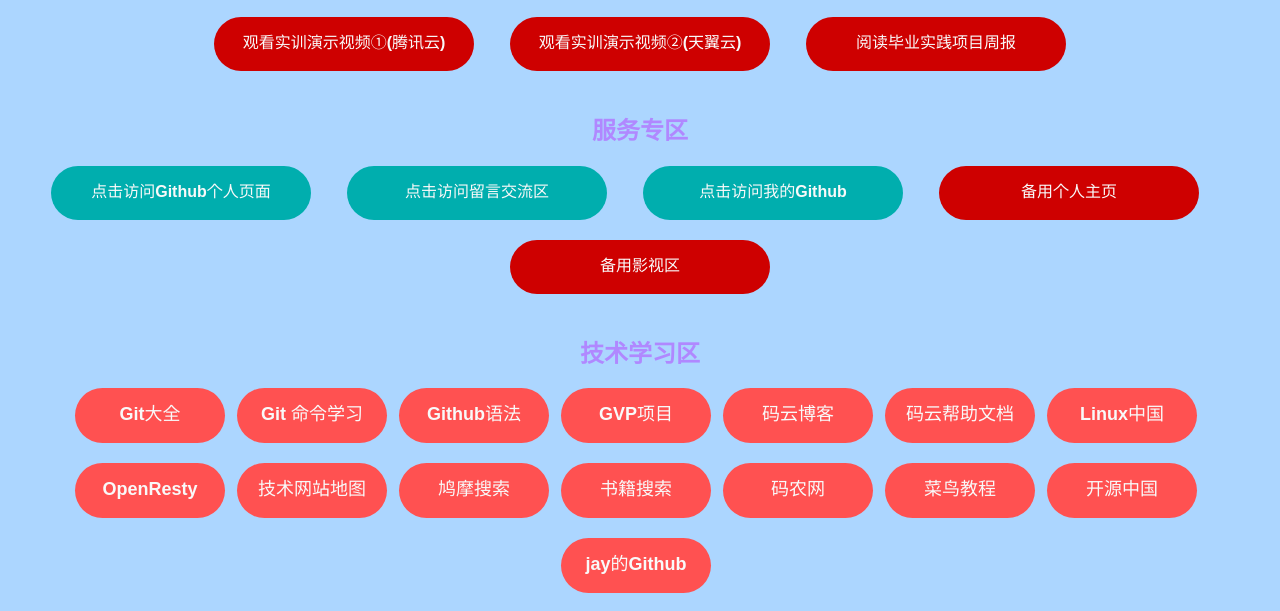
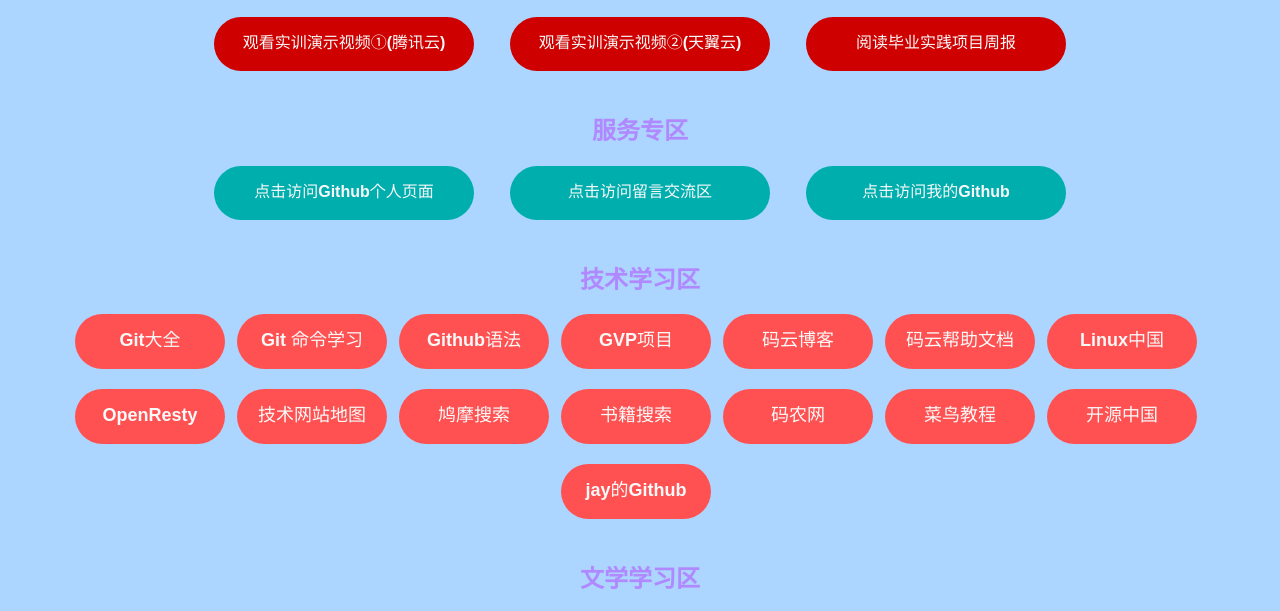
Before and after one commit to zhaohuiyou/Home, a plain HTML site: page index.html in a window 1280 px wide. Shown: the part 143-754 px from the top of the page. Drawn offline with Linux system fonts and the light colour scheme.

Commit message:
Update index.html

```diff
--- a/index.html
+++ b/index.html
@@ -508,10 +508,7 @@ html, * {-webkit-user-select:text!important; -moz-user-select:text!important;}
  <a href="https://support.qq.com/product/152635" class="rowtop2">点击访问留言交流区</a>
     &nbsp;&nbsp;&nbsp;&nbsp;
     <a href="https://github.com/zhaohuiyou" class="rowtop2">点击访问我的Github</a>
-	 &nbsp;&nbsp;&nbsp;&nbsp;
-<a href="https://zhaohuiyou-1259135023.cos.ap-guangzhou.myqcloud.com/index.html" class="rowtop3">备用个人主页</a>
-      &nbsp;&nbsp;&nbsp;&nbsp;
-<a href="https://zhaohuiyou-1259135023.cos.ap-guangzhou.myqcloud.com/video.html" class="rowtop3">备用影视区</a>
+
     </h2>
 <h2 data="FOLDER">技术学习区</h2>
 <a href="https://gitee.com/all-about-git" class="rowtop1">Git大全</a>&nbsp;&nbsp;
```
